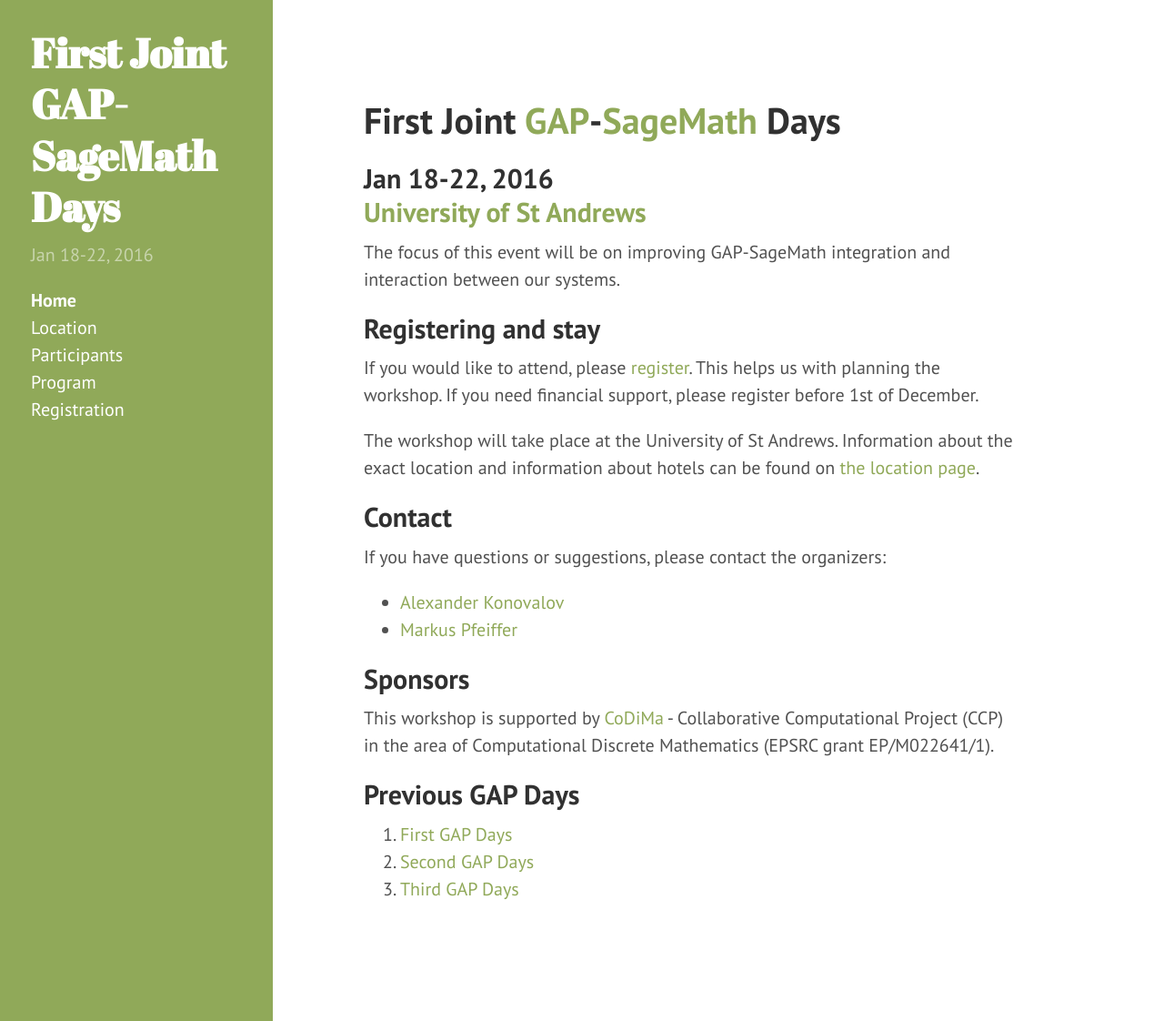
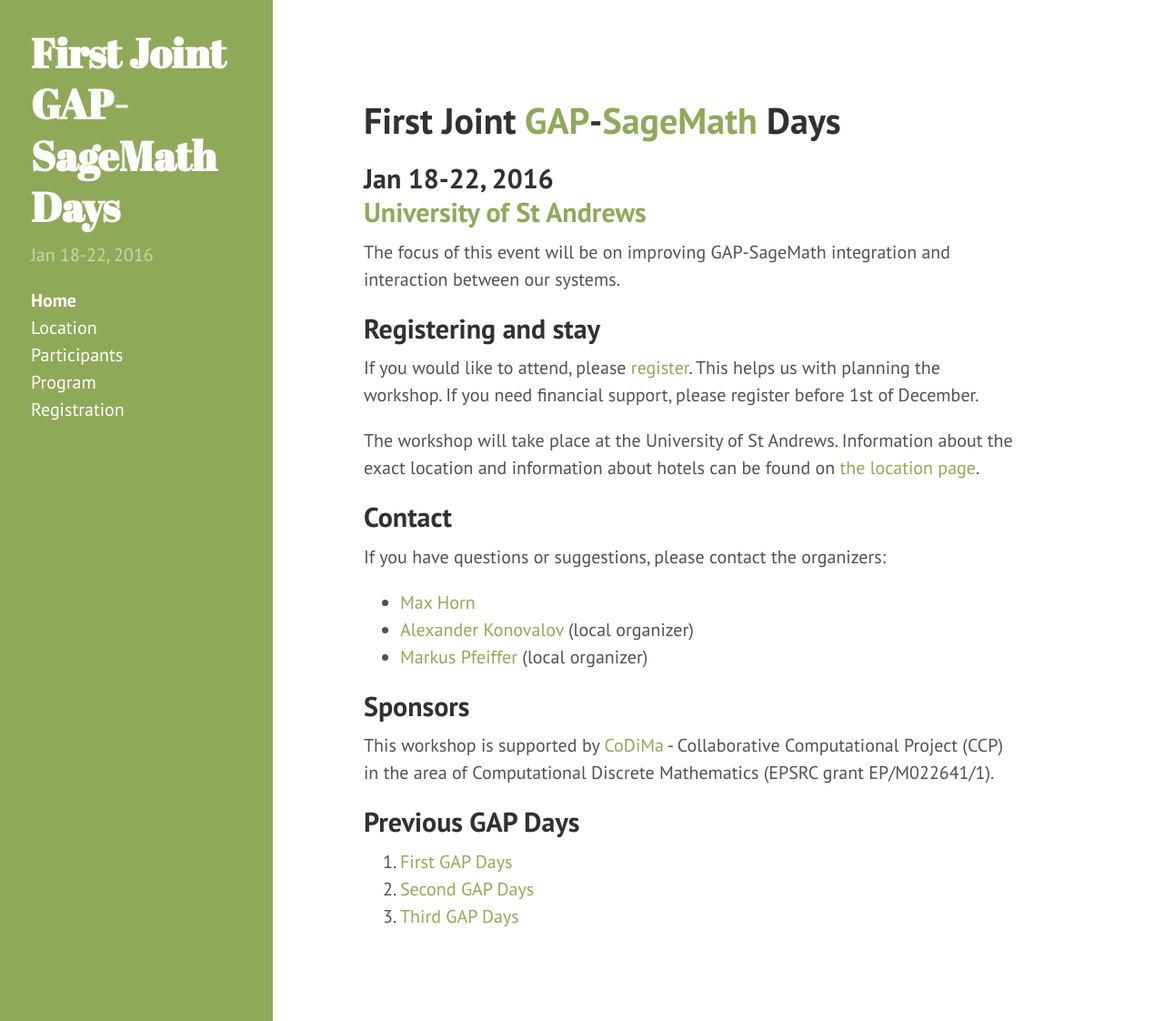
Before and after one commit to gapdays/gap-sage-days2016, a Jekyll site: the page built from index.md, in a window 1280 px wide and 1122 px high. Shown: the whole window at 91% size. Built offline with Jekyll 4.4.1, drawn with Linux system fonts in a browser that asks for light colours; Markdown is read by kramdown in place of the engine named in the settings.

Commit message:
Added Max to organisers

```diff
--- a/index.md
+++ b/index.md
@@ -42,8 +42,10 @@ can be found on [the location page]({{ site.baseurl }}/location).
 
 If you have questions or suggestions, please contact the organizers:
 
-* [Alexander Konovalov](mailto:alexander.konovalov@st-andrews.ac.uk)
-* [Markus Pfeiffer](mailto:markus.pfeiffer@st-andrews.ac.uk)
+* [Max Horn](mailto:max.horn@math.uni-giessen.de)
+* [Alexander Konovalov](mailto:alexander.konovalov@st-andrews.ac.uk) (local organizer)
+* [Markus Pfeiffer](mailto:markus.pfeiffer@st-andrews.ac.uk) (local organizer)
+
 
 ## Sponsors
 
```
